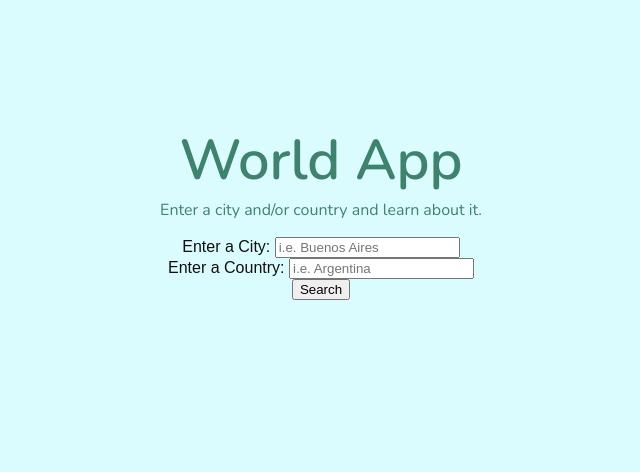
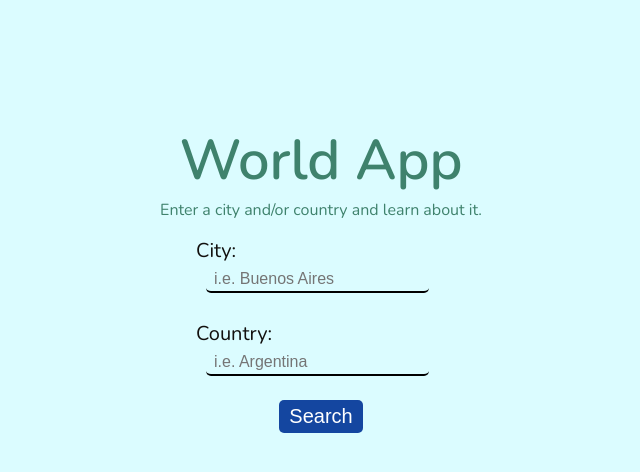
Before and after one commit to UdokaVrede/MLH-Hackathon, a Flask app: page / in a window 1280 px wide. Shown: the top 472 px of the page, without its empty margins (319-959 px from the left). Run offline with Flask 2, Linux system fonts and the light colour scheme.

Commit message:
updated css of homepage

```diff
--- a/world_app_Flask/static/css/main.css
+++ b/world_app_Flask/static/css/main.css
@@ -1,12 +1,13 @@
 body {
   background-color: #DBFCFF;
-  font-family: 'Arial', sans-serif;
+  font-family: 'Nunito', 'Arial', sans-serif;
   color: #12100E;
 }
 
 .container {
   text-align: center;
-  margin-top: 20vh;
+  min-width: 600px;
+  margin: 20vh auto 0px;
 }
 
 .header_text {
@@ -25,6 +26,36 @@ body {
 }
 
 .searchbox {
-  width: 400px;
   margin: 0px auto;
+  font-size: 20px;
+  width: 250px;
+  min-width: 250px;
+  max-width: 250px;
+  text-align: left;
 }
+
+.text_input {
+  border: 0px;
+  outline: none;
+  border-bottom: solid 2px #000;
+  border-radius: 5px;
+  color: #000;
+  background: none;
+  margin-left: 10px;
+  padding: 3px 8px;
+  font-size: 16px;
+}
+
+.center {
+  text-align: center;
+}
+
+.searchBtn {
+  background-color: #1446a0;
+  color: #FFF;
+  border: 0px;
+  border-radius: 5px;
+  font-size: 20px;
+  margin-top: 3vh;
+  padding: 5px 10px;
+}
--- a/world_app_Flask/templates/index.html
+++ b/world_app_Flask/templates/index.html
@@ -12,11 +12,13 @@
 
   <div class="searchbox">
     <form class="" action="index.html" method="">
-      <label for="city">Enter a City:</label>
-      <input type="text" name="city" value="" placeholder="i.e. Buenos Aires"><br>
-      <label for="city">Enter a Country:</label>
-      <input type="text" name="country" value="" placeholder="i.e. Argentina"><br>
-      <button type="submit" name="button">Search</button>
+      <label for="city">City:</label><br>
+      <input class="text_input" type="text" name="city" value="" placeholder="i.e. Buenos Aires"><br><br>
+      <label for="city">Country:</label><br>
+      <input class="text_input" type="text" name="country" value="" placeholder="i.e. Argentina"><br>
+      <div class="center">
+        <button class="searchBtn" type="submit" name="button">Search</button>
+      </div>
     </form>
   </div>
 
```
